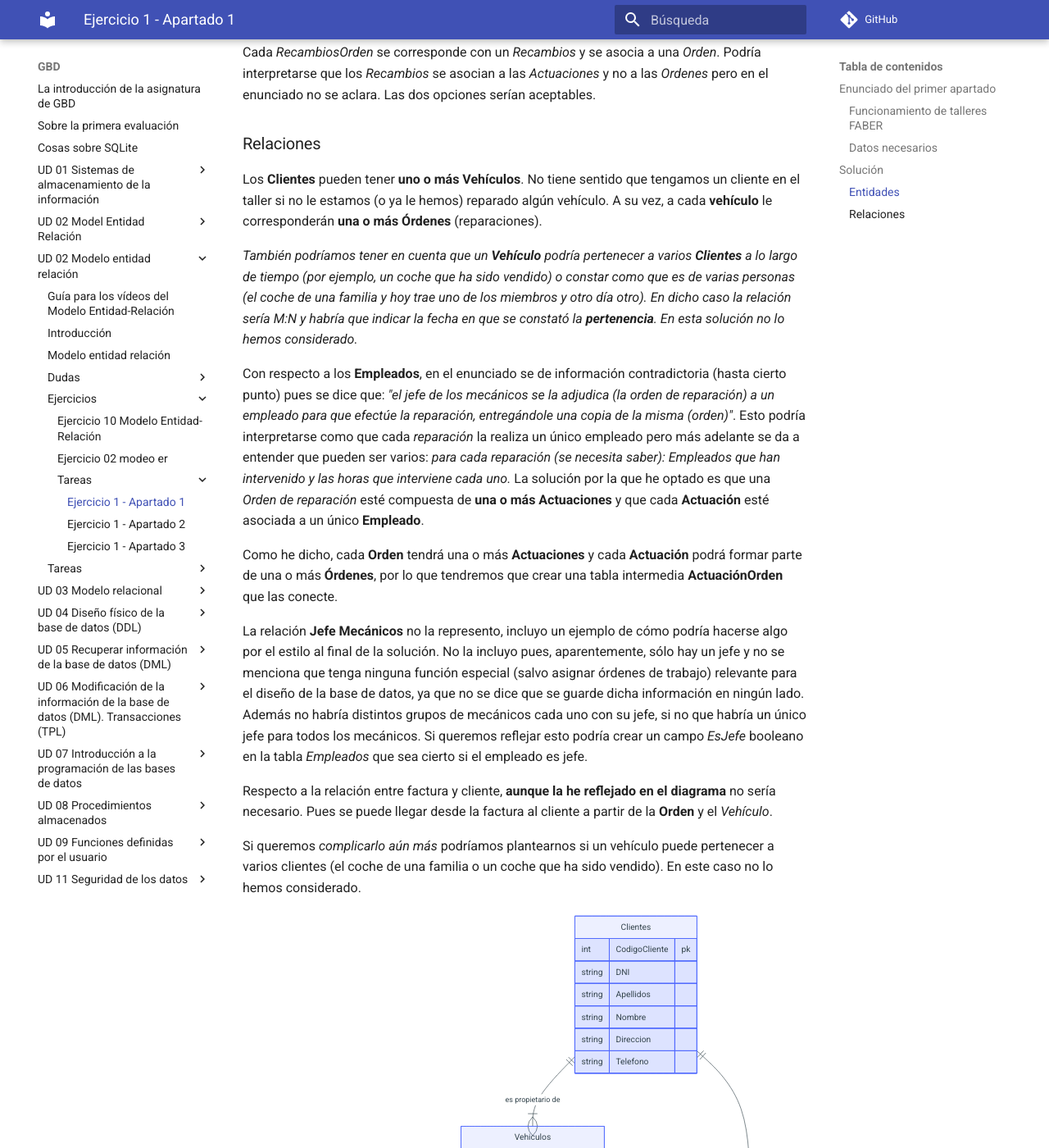
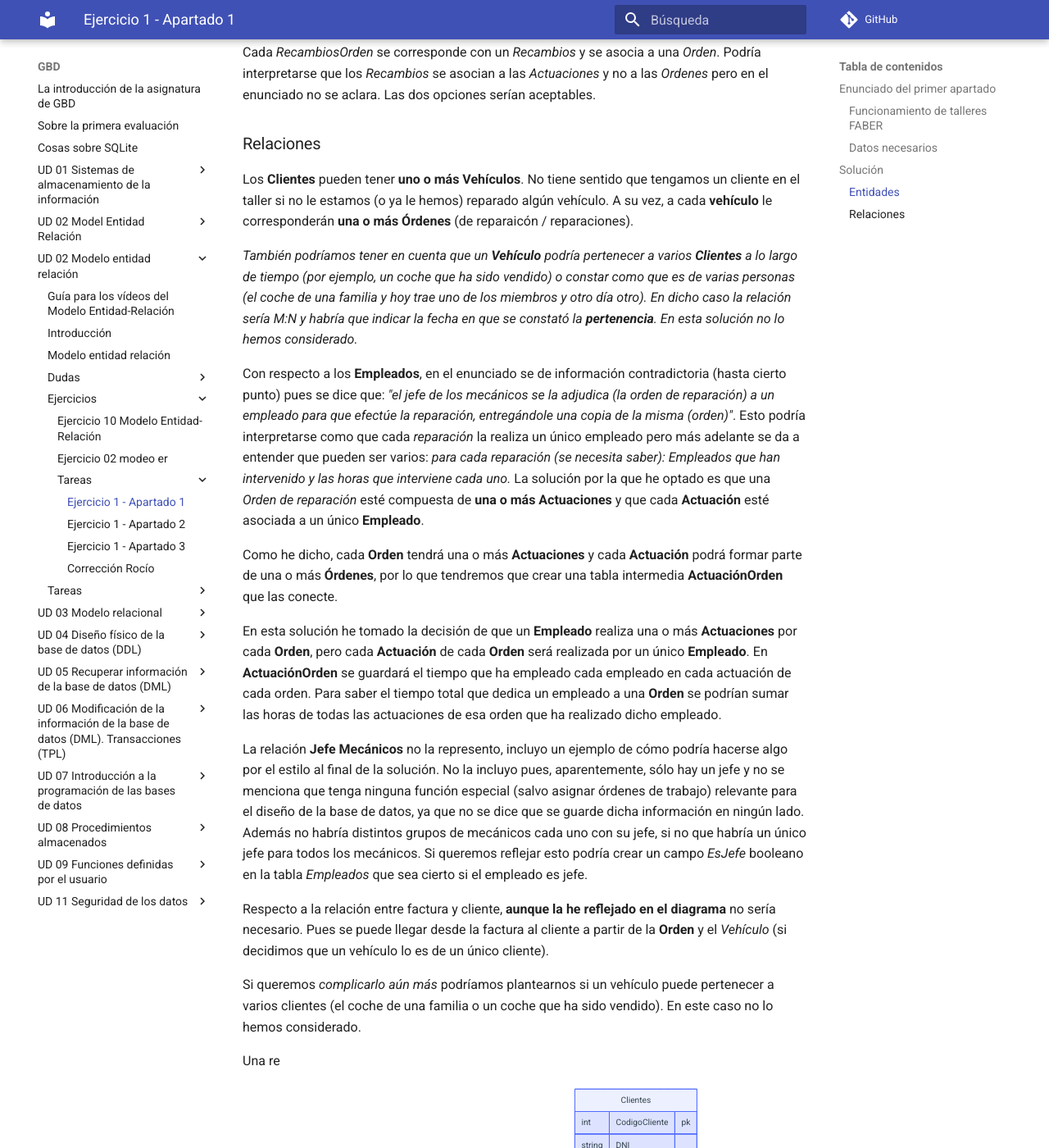
Before and after one commit to mmourazos/Curso-2024-2025, an MkDocs documentation site: the page built from docs/GBD/UD 02 - Modelo entidad-relación/Ejercicios/Tareas/Apartado 1.md, in a window 1280 px wide and 1400 px high, scrolled down 3086 px. Shown: the whole window at 82% size. Built offline with MkDocs 1.6.1 and Material for MkDocs 9.7.7, drawn with Linux system fonts in a browser that asks for light colours; comment, search, counter and statistics services are not loaded.

Commit message:
Seguir corrigiendo GBD.

````diff
--- a/docs/GBD/UD 02 - Modelo entidad-relación/Ejercicios/Tareas/Apartado 1.md
+++ b/docs/GBD/UD 02 - Modelo entidad-relación/Ejercicios/Tareas/Apartado 1.md
@@ -85,7 +85,7 @@ _RecambiosOrden_ y _Recambios_ tienen un funcionamiento análogo a _ActuaciónOr
 
 ### Relaciones
 
-Los **Clientes** pueden tener **uno o más Vehículos**. No tiene sentido que tengamos un cliente en el taller si no le estamos (o ya le hemos) reparado algún vehículo. A su vez, a cada **vehículo** le corresponderán **una o más Órdenes** (reparaciones).
+Los **Clientes** pueden tener **uno o más Vehículos**. No tiene sentido que tengamos un cliente en el taller si no le estamos (o ya le hemos) reparado algún vehículo. A su vez, a cada **vehículo** le corresponderán **una o más Órdenes** (de reparaicón / reparaciones).
 
 _También podríamos tener en cuenta que un **Vehículo** podría pertenecer a varios **Clientes** a lo largo de tiempo (por ejemplo, un coche que ha sido vendido) o constar como que es de varias personas (el coche de una familia y hoy trae uno de los miembros y otro día otro). En dicho caso la relación sería M:N y habría que indicar la fecha en que se constató la **pertenencia**. En esta solución no lo hemos considerado._
 
@@ -93,11 +93,15 @@ Con respecto a los **Empleados**, en el enunciado se de información contradicto
 
 Como he dicho, cada **Orden** tendrá una o más **Actuaciones** y cada **Actuación** podrá formar parte de una o más **Órdenes**, por lo que tendremos que crear una tabla intermedia **ActuaciónOrden** que las conecte.
 
+En esta solución he tomado la decisión de que un **Empleado** realiza una o más **Actuaciones** por cada **Orden**, pero cada **Actuación** de cada **Orden** será realizada por un único **Empleado**. En **ActuaciónOrden** se guardará el tiempo que ha empleado cada empleado en cada actuación de cada orden. Para saber el tiempo total que dedica un empleado a una **Orden** se podrían sumar las horas de todas las actuaciones de esa orden que ha realizado dicho empleado.
+
 La relación **Jefe** **Mecánicos** no la represento, incluyo un ejemplo de cómo podría hacerse algo por el estilo al final de la solución. No la incluyo pues, aparentemente, sólo hay un jefe y no se menciona que tenga ninguna función especial (salvo asignar órdenes de trabajo) relevante para el diseño de la base de datos, ya que no se dice que se guarde dicha información en ningún lado. Además no habría distintos grupos de mecánicos cada uno con su jefe, si no que habría un único jefe para todos los mecánicos. Si queremos reflejar esto podría crear un campo _EsJefe_ booleano en la tabla _Empleados_ que sea cierto si el empleado es jefe.
 
-Respecto a la relación entre factura y cliente, **aunque la he reflejado en el diagrama** no sería necesario. Pues se puede llegar desde la factura al cliente a partir de la **Orden** y el _Vehículo_.
+Respecto a la relación entre factura y cliente, **aunque la he reflejado en el diagrama** no sería necesario. Pues se puede llegar desde la factura al cliente a partir de la **Orden** y el _Vehículo_ (si decidimos que un vehículo lo es de un único cliente).
 
 Si queremos _complicarlo aún más_ podríamos plantearnos si un vehículo puede pertenecer a varios clientes (el coche de una familia o un coche que ha sido vendido). En este caso no lo hemos considerado.
+
+Una re
 
 ```mermaid
 erDiagram
````
Also changed, not shown: docs/GBD/UD 02 - Modelo entidad-relación/Ejercicios/Tareas/Apartado 3.md (+1 -1 lines), docs/GBD/UD 02 - Modelo entidad-relación/Ejercicios/Tareas/Corrección Rocío.md (added, +7 -0 lines).
